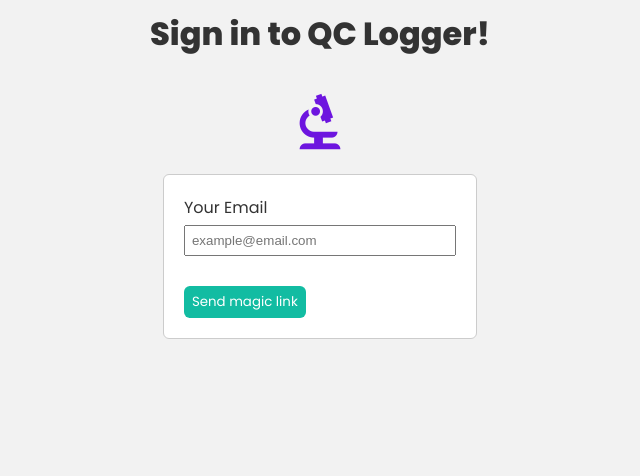
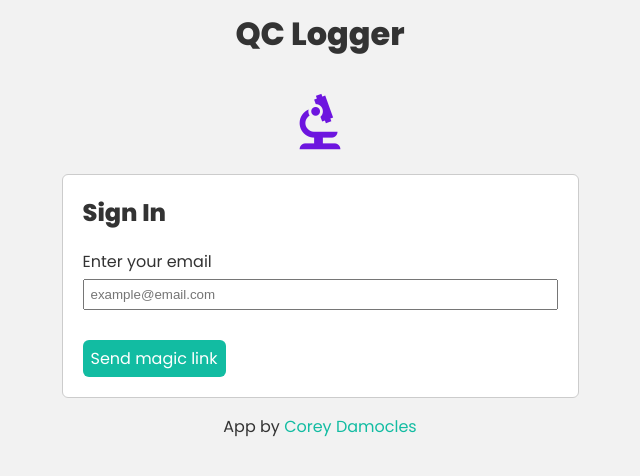
Before and after one commit to ubemacapuno/QC-Logger, a React (Create React App) app: page / in a window 1280 px wide. Shown: the top 476 px of the page, without its empty margins (320-960 px from the left). Built offline with nearby package versions, Linux system fonts and the light colour scheme; no server answers.

Commit message:
Styling and content updates

```diff
--- a/src/Account.js
+++ b/src/Account.js
@@ -71,7 +71,7 @@ const Account = ({ session }) => {
         'Saving ...'
       ) : (
         <p className="greeting">
-          <div>Hello, {session.user.email}!</div>
+          <div>Email: <span>{session.user.email}</span></div>
         </p>
       )}
       <button
--- a/src/App.js
+++ b/src/App.js
@@ -7,6 +7,7 @@ import Home from "./pages/Home"
 import Create from "./pages/Create"
 import Update from "./pages/Update"
 import ViewFDGCard from "./pages/ViewFDGCard"
+import Footer from './components/Footer'
 
 import Auth from './Auth'
 import Account from './Account'
@@ -29,8 +30,9 @@ export default function App() {
       {!session ? (
         <Auth />
       ) : (
-        <div>
+        <div className="app">
           <BrowserRouter>
+          <div className="content-wrap">
             <nav>
               <div className="flex-header">
                 <i className="material-icons logo">biotech</i>
@@ -46,7 +48,9 @@ export default function App() {
               <Route path="/:id" element={<Update />} />
               <Route path="/view/:id" element={<ViewFDGCard />} />
             </Routes>
+          </div>
           </BrowserRouter>
+          <Footer />
         </div>
 
       )}
--- a/src/Auth.js
+++ b/src/Auth.js
@@ -1,5 +1,6 @@
 import { useState } from 'react'
 import supabase from './config/supabaseClient'
+import Footer from './components/Footer'
 
 export default function Auth() {
   const [loading, setLoading] = useState(false)
@@ -24,14 +25,15 @@ export default function Auth() {
     <div className="flex-wrapper">
       <div className="col-6 form-widget flex-container" aria-live="polite">
         <h1 className="description">
-          Sign in to QC Logger!
+          QC Logger
         </h1>
         <i className="material-icons logo logo-auth">biotech</i>
         {loading ? (
           'Sending magic link...'
         ) : (
         <form className="login-form" onSubmit={handleLogin}>
-          <label htmlFor="email">Your Email</label>
+          <h2 className="sign-in">Sign In</h2>
+          <label htmlFor="email">Enter your email</label>
           <input
             id="email"
             className="inputField"
@@ -47,6 +49,7 @@ export default function Auth() {
 
         )}
       </div>
+      <Footer />
     </div>
   )
 }
--- /dev/null
+++ b/src/components/Footer.js
@@ -0,0 +1,8 @@
+export default function Footer(){
+
+    return(
+        <div className="footer">
+            <p>App by <a href="https://github.com/ubemacapuno">Corey Damocles</a></p>
+        </div>
+    )
+}
--- a/src/components/ReportCard.js
+++ b/src/components/ReportCard.js
@@ -35,13 +35,13 @@ const ReportCard = ({ report, onDelete }) => {
 
             {/* Edit and Delete buttons: */}
             <div className="buttons">
-                <Link to={'/view/' + report.id}>
-                    <i className="material-icons open-in-new">open_in_new</i>
-                </Link>
                 <Link to={'/' + report.id}>
                     <i className="material-icons edit">edit</i>
                 </Link>
                 <i className="material-icons delete" onClick={handleDelete}>delete</i>
+                <Link to={'/view/' + report.id}>
+                    <i className="material-icons open-in-new">open_in_new</i>
+                </Link>
             </div>
         </div>
     )
--- a/src/index.scss
+++ b/src/index.scss
@@ -6,7 +6,9 @@
   --secondary: #6d15df;
   --tertiary: coral;
   --white: #fff;
-  --red: rgb(174, 18, 18);
+  --red: rgb(220, 91, 91);
+  --green: limegreen;
+  --dark-gray: #333;
 }
 h1,h2,h3 {
   margin: 0;
@@ -14,10 +16,37 @@ h1,h2,h3 {
 
 body {
   margin: 0;
-  color: #333;
+  color: var(--dark-gray);
   font-family: 'Poppins';
   background: #f2f2f2;
 }
+
+
+//Utlility
+.button {
+  margin: 1rem;
+  background-color: var(--secondary);
+  color: var(--white);
+  border: 0;
+  border-radius: 6px;
+  padding: 6px 8px;
+  font-family: "Poppins";
+  cursor: pointer;
+  text-align: center;
+  text-decoration: none;
+  align-self: center;
+}
+
+.block{
+  margin: 0;
+  background-color: var(--primary);
+  transition: 0.2s;
+}
+
+.block:hover {
+  background-color: var(--secondary);
+}
+
 nav {
   background: var(--primary);
   padding: 10px 20px;
@@ -42,7 +71,11 @@ nav {
 
 // auth elements
 .greeting {
-    color: black;
+  color: var(--secondary);
+  span{
+      color: var(--dark-gray);
+      font-weight: normal;
+    }
 }
 
 .signout {
@@ -71,9 +104,33 @@ nav {
   margin-bottom: 30px;
   margin-top: 10px;
 }
+//Login form
+.flex-wrapper{
+  width: 100%;
+  display: flex;
+  align-items: center;
+  justify-content: center;
+  flex-direction: column;
+
+  .form-widget {
+    max-width: 500px;
+    width: 80%;
+
     .login-form{
       margin: 0 10px;
+      width: 95%;
+
+      h2{
+        padding-bottom: 1.2rem;
       }
+
+    }
+  }
+}
+
+
+
+
 .page {
   max-width: 1200px;
   margin: 20px auto;
@@ -143,10 +200,30 @@ nav {
 }
 
 // View Card
+.view-card-wrapper{
+  display: flex;
+  align-items: center;
+  justify-content: center;
+
   .view-card{
     display: flex;
     flex-direction: column;
+    align-items: flex-start;
     padding: 0 0.7rem;
+    max-width: 90%;
+    padding: 1.5rem;
+
+    h1 {
+      margin: 0.7rem;
+      align-self: center;
+    }
+
+    h2 {
+      color: var(--primary);
+      padding-bottom: 1rem;
+      align-self: center;
+    }
+
 
     h3 {
       margin: 0.7rem 0;
@@ -154,23 +231,17 @@ nav {
 
     span{
       font-weight: normal;
+      margin-left: 0.3rem;
     }
 
     .button {
-    margin: 1rem;
-    background-color: var(--primary);
-    color: var(--white);
-    border: 0;
-    border-radius: 6px;
-    padding: 6px 8px;
-    font-family: "Poppins";
-    cursor: pointer;
-    text-align: center;
-    width: 80px;
-    text-decoration: none;
-    align-self: center;
+      align-self: flex-start;
+      margin: 0;
     }
   }
+
+}
+
 
 
 /* forms */
@@ -191,6 +262,7 @@ form {
     padding: 6px 8px;
     font-family: "Poppins";
     cursor: pointer;
+    font-size: 1rem;
   }
 
   input, textarea, select {
@@ -227,12 +299,6 @@ form {
   font-size: 70px;
 
 }
-.flex-wrapper{
-  display: flex;
-  align-items: center;
-  justify-content: center;
-  flex-direction: column;
-}
 
 .order-by p{
   font-weight: bold;
@@ -253,10 +319,10 @@ form {
 }
 .Fail{
   color: #fff;
-  background: rgb(220, 91, 91);
+  background: var(--red);
 }
 .Pass{
-  background: limegreen;
+  background: var(--green);
 }
 .order-by-value {
   font-weight: bold;
@@ -264,6 +330,41 @@ form {
 
 }
 
+//App Styles for footer position
+.app{
+  position: relative;
+
+  .content-wrap {
+    padding-bottom: 2.5rem;    /* Footer height */
+  }
+
+  .footer {
+    display: flex;
+    align-items: center;
+    justify-content: center;
+    position: absolute;
+    bottom: 0;
+    width: 100%;
+    height: 2.5rem;
+  }
+
+}
+
+.footer {
+
+  a {
+    text-decoration: none;
+    color: var(--primary);
+    transition: 0.2s;
+  }
+
+  a:hover {
+    color: var(--secondary);
+    text-decoration: underline;
+  }
+}
+
+
 @media screen and (max-width: 768px) {
   .smoothie-grid {
     grid-template-columns: 1fr;
--- a/src/pages/Create.js
+++ b/src/pages/Create.js
@@ -1,5 +1,5 @@
 import { useState } from "react"
-import { Navigate, useNavigate } from "react-router-dom"
+import { Navigate, useNavigate, Link } from "react-router-dom"
 import supabase from "../config/supabaseClient"
 
 const Create = () => {
@@ -121,6 +121,7 @@ const Create = () => {
 
 
         <button>Submit Report</button>
+        <Link className="button" to="/">Back</Link>
 
         {formError && <p className="error">{formError}</p>}
       </form>
--- a/src/pages/Update.js
+++ b/src/pages/Update.js
@@ -1,4 +1,4 @@
-import { useParams, useNavigate } from 'react-router-dom'
+import { useParams, useNavigate, Link } from 'react-router-dom'
 import { useEffect, useState } from "react"
 import supabase from '../config/supabaseClient'
 
@@ -149,7 +149,8 @@ const Update = () => {
         </select>
 
 
-        <button>Update QC Report</button>
+        <button>Update</button>
+        <Link className="button" to="/">Back</Link>
 
         {formError && <p className="error">{formError}</p>}
       </form>
--- a/src/pages/ViewFDGCard.js
+++ b/src/pages/ViewFDGCard.js
@@ -14,36 +14,6 @@ const ViewFDGCard = () => {
   const [acn, setacn] = useState('')
   const [sterility, setSterility] = useState('')
   const [kryptofix, setKryptofix] = useState('')
-  const [formError, setFormError] = useState('')
-
-  const handleSubmit = async (e) => {
-    e.preventDefault() //prevents reloading
-
-    //Prevent form submission if fields aren't populated
-    if(!batch || !date || !ph || !endotoxin || !etoh || !acn || !sterility || !kryptofix){
-      setFormError('Please fill in all the fields correctly')
-      return
-    }
-
-    const { data, error } = await supabase
-      .from('reports')
-      .update({ batch, date, ph, endotoxin, etoh, acn, sterility, kryptofix})
-      .eq('id',id)
-      .select()
-
-    if(error){
-      setFormError('Please fill in all the fields correctly')
-      console.log(error)
-    }
-
-    if(data){
-      setFormError(null)
-      console.log(data)
-      navigate('/')
-
-    }
-
-  }
 
   useEffect(() => {
     const fetchReport = async () => {
@@ -75,8 +45,9 @@ const ViewFDGCard = () => {
   }, [id, navigate])
 
   return (
+    <section class="view-card-wrapper">
       <div className="view-card">
-      <h3>{batch}</h3>
+        <h1>{batch}</h1>
 
         <h3>End of Synthesis Date: <span>{date}</span></h3>
 
@@ -92,9 +63,10 @@ const ViewFDGCard = () => {
 
         <h3>Kryptofix: <span>{kryptofix}</span></h3>
 
-      <Link className="button" to="/">Go Back</Link>
+        <Link className="button" to="/">Back</Link>
+      </div>
+    </section>
 
-    </div>
   )
 }
 
```
Also changed, not shown: 1 other file (tests, documents, lock files or other folders). Lines whose indentation alone changed are shown as unchanged.
